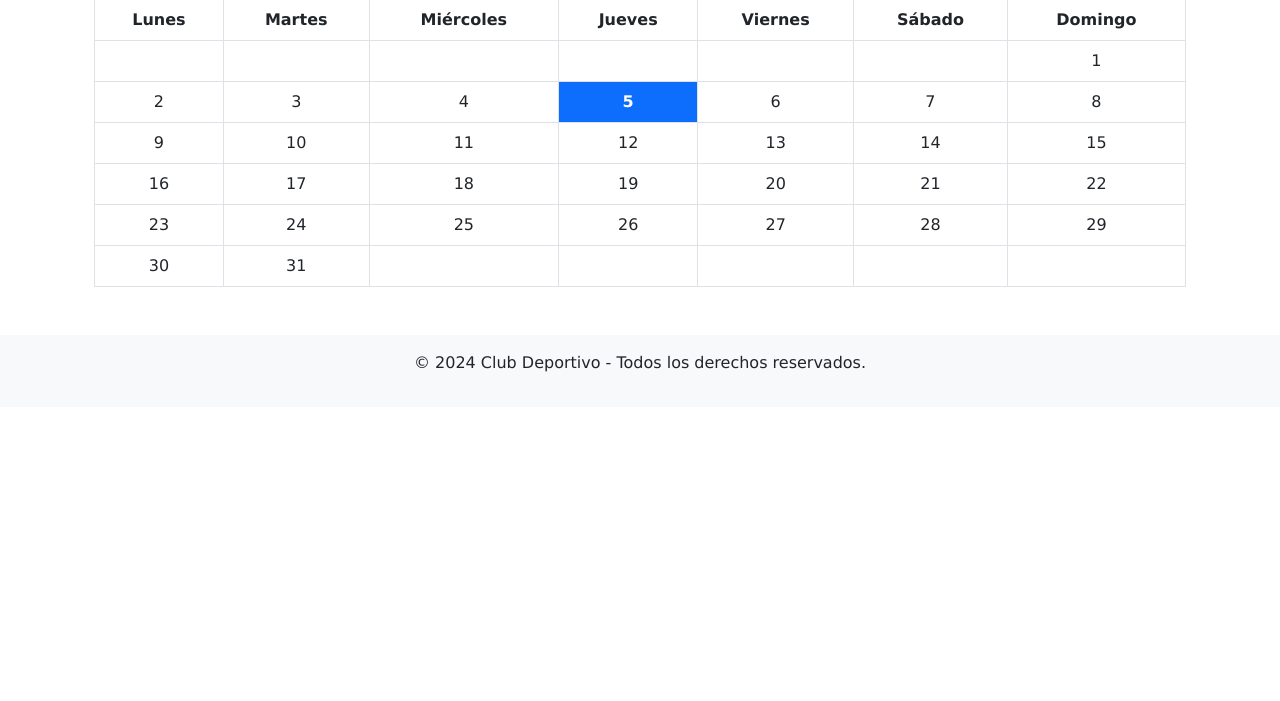
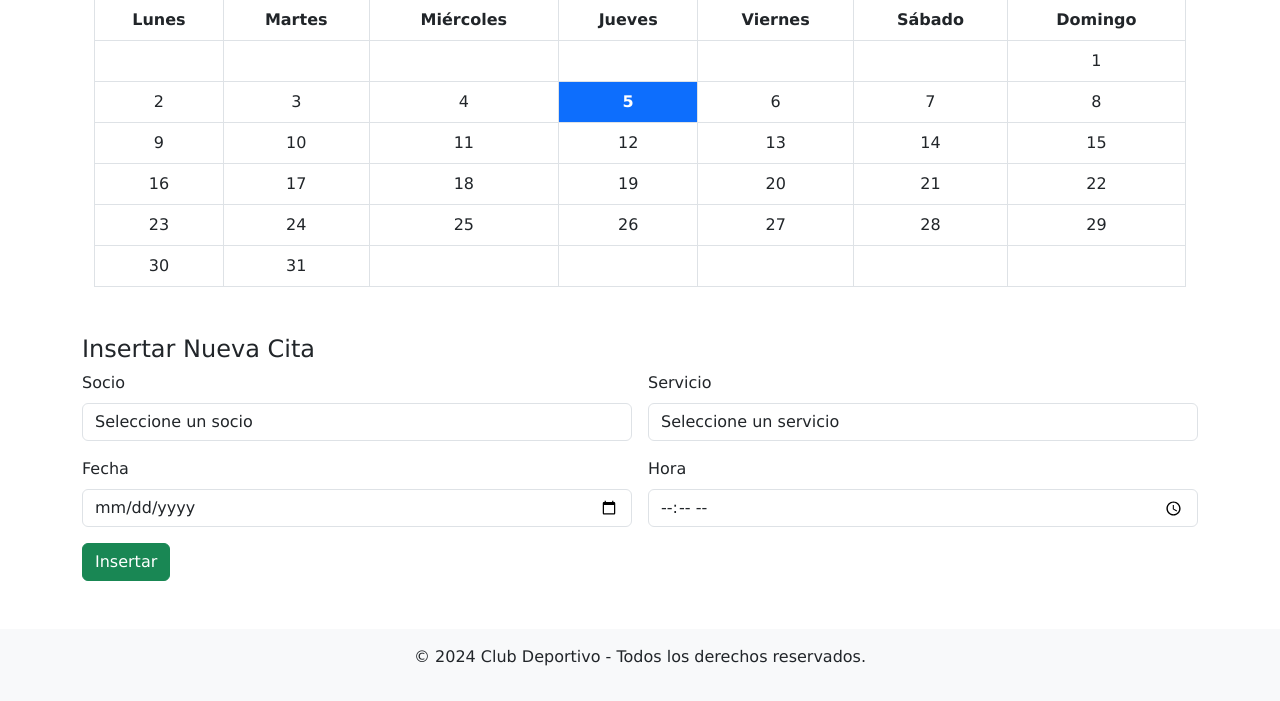
Before and after one commit to Hugo10043/ProyectoGordo, a PHP site: page /citas.php in a window 1280 px wide. Shown: the part 553-1254 px from the top of the page. Before the commit the page ends 925 px from the top, so only its background shows below. Run offline with PHP 8.4, Linux system fonts and the light colour scheme; data comes from the database, SQL or seed files in the repository.

Commit message:
Citas terminado

```diff
--- a/citas.php
+++ b/citas.php
@@ -42,8 +42,7 @@ $conexion = conectar($nombre_host, $nombre_usuario, $password_db, $nombre_db);
                 </div>
                 <div class="col-md-6">
                     <label for="fecha" class="form-label">Fecha</label>
-                    <input type="date" class="form-control" id="fecha" name="fecha"
-                        placeholder="Fecha">
+                    <input type="date" class="form-control" id="fecha" name="fecha" placeholder="Fecha">
                 </div>
                 <div class="col-12">
                     <button type="submit" name="buscar" class="btn btn-primary">Buscar</button>
@@ -65,13 +64,9 @@ $conexion = conectar($nombre_host, $nombre_usuario, $password_db, $nombre_db);
 
                 $nombreSocio = $_POST['socio'];
                 $nombreServicio = $_POST['servicio'];
-            $fecha= $_POST['fecha'];
+                $fecha = $_POST['fecha'];
 
-            echo '<section class="mb-5">
-            <form method="POST">
-                <button type="submit" name="mostrar" class="btn btn-secondary">Mostrar Calendario</button>
-            </form>
-        </section>';
+
 
                 if (!empty($nombreSocio)) {
 
@@ -92,22 +87,66 @@ $conexion = conectar($nombre_host, $nombre_usuario, $password_db, $nombre_db);
                 if (empty($nombreSocio) && empty($nombreServicio) && empty($fecha)) {
                     echo '<div class="alert alert-warning">Escribe un algun nombre de socio, de servicio o alguna fecha.';
                 }
+
+                echo '<section class="mb-5">
+            <form method="POST">
+                <button type="submit" name="mostrar" class="btn btn-secondary">Mostrar Calendario</button>
+            </form>
+        </section>';
             }
 
             if (isset($_POST['mostrar'])) {
                 calendario($conexion);
             }
 
-        if (isset($_POST['cancelar'])) {
-            $nombre = $_POST['nombre'];
+            if (isset($_POST["insertar"])) {
+                $socio = $_POST["socio"];
+                $servicio = $_POST["servicio"];
+                $fecha = $_POST["fecha"];
+                $hora = $_POST["hora"];
+                insertarNuevaCita($conexion, $socio, $servicio, $fecha, $hora);
 
-            $rutaFoto = guardarImagenes('foto');
-
-            insertarNuevoSocio($conexion, $nombre, $edad, $usuario, $contraseña, $telefono, $rutaFoto);
-
+                echo '<section class="mb-5">
+            <form method="POST">
+                <button type="submit" name="mostrar" class="btn btn-secondary">Mostrar Calendario</button>
+            </form>
+        </section>';
             }
 
             ?>
+        </section>
+
+        <section class="mb-5">
+            <h4>Insertar Nueva Cita</h4>
+            <form method="POST" class="row g-3">
+                <div class="col-md-6">
+                    <label for="socio" class="form-label">Socio</label>
+                    <select class="form-control" id="socio" name="socio" required>
+                        <?php
+                        listarNombreDeSocios($conexion)
+                            ?>
+                    </select>
+                </div>
+                <div class="col-md-6">
+                    <label for="servicio" class="form-label">Servicio</label>
+                    <select class="form-control" id="servicio" name="servicio" required>
+                        <?php
+                        listarNombreDeServicios($conexion)
+                            ?>
+                    </select>
+                </div>
+                <div class="col-md-6">
+                    <label for="fecha" class="form-label">Fecha</label>
+                    <input type="date" class="form-control" id="fecha" name="fecha" required>
+                </div>
+                <div class="col-md-6">
+                    <label for="hora" class="form-label">Hora</label>
+                    <input type="time" class="form-control" id="hora" name="hora" required>
+                </div>
+                <div class="col-12">
+                    <button type="submit" name="insertar" class="btn btn-success">Insertar</button>
+                </div>
+            </form>
         </section>
     </div>
     <?php
--- a/gestion_cita.php
+++ b/gestion_cita.php
@@ -8,6 +8,7 @@ $conexion = conectar($nombre_host, $nombre_usuario, $password_db, $nombre_db);
 // Obtener el ID del socio
 $idSocio = $_GET["id_socio"];
 $idServicio = $_GET["id_servicio"];
+$condicion= $_GET["condicion"];
 ?>
 
 <!DOCTYPE html>
@@ -16,7 +17,7 @@ $idServicio = $_GET["id_servicio"];
 <head>
     <meta charset="UTF-8">
     <meta name="viewport" content="width=device-width, initial-scale=1.0">
-    <title>Cancelar</title>
+    <title>Gestion</title>
     <link href="https://cdn.jsdelivr.net/npm/bootstrap@5.3.0/dist/css/bootstrap.min.css" rel="stylesheet">
     <script defer src="https://cdn.jsdelivr.net/npm/bootstrap@5.3.0/dist/js/bootstrap.bundle.min.js"></script>
     <script defer src="https://cdn.jsdelivr.net/npm/@popperjs/core@2.11.6/dist/umd/popper.min.js"></script>
@@ -29,7 +30,7 @@ $idServicio = $_GET["id_servicio"];
     ?>
 
     <?php
-    listarCitasPorId($conexion, $idSocio,$idServicio);
+    listarCitasPorId($conexion, $idSocio,$idServicio,$condicion);
 
     ?>
 
--- a/programa/crud.php
+++ b/programa/crud.php
@@ -48,8 +48,12 @@ function insertarNuevoSocio($conexionBD, $nombre, $edad, $usuario, $contraseña,
 function listarSocios($conexionBD)
 {
 
-    $consulta = "SELECT * FROM socio";
-    $resultado = $conexionBD->query($consulta);
+    $sentencia = "SELECT * FROM socio";
+    $consulta = $conexionBD->prepare($sentencia);
+
+    $consulta->execute();
+
+    $resultado = $consulta->get_result();
 
     if ($resultado->num_rows > 0) {
         echo '<div class="container my-5">';
@@ -57,7 +61,7 @@ function listarSocios($conexionBD)
 
         echo '<h4>Listado Completo de Socios</h4>';
 
-        while ($fila = $resultado->fetch_array(MYSQLI_ASSOC)) {
+        while ($fila = $resultado->fetch_assoc()) {
             $id = $fila["id"];
             $nombre = $fila["nombre"];
             $edad = $fila["edad"];
@@ -96,6 +100,28 @@ function listarSocios($conexionBD)
         echo '</div>';
     } else {
         echo '<p class="text-center text-muted">No hay socios registrados.</p>';
+    }
+}
+
+function listarNombreDeSocios($conexionBD)
+{
+
+    $sentencia = "SELECT id, nombre FROM socio";
+    $consulta = $conexionBD->prepare($sentencia);
+
+    $consulta->execute();
+
+    $resultado = $consulta->get_result();
+
+    if ($resultado->num_rows > 0) {
+        echo '<option value="">Seleccione un socio</option>';
+
+        while ($fila = $resultado->fetch_assoc()) {
+            $id = $fila["id"];
+            $nombre = $fila["nombre"];
+
+            echo '<option value="' . $id . '">' . $nombre . '</option>';
+        }
     }
 }
 
@@ -495,8 +521,12 @@ function listarServiciosPorNombre($conexionBD, $nombreServicio)
 
 function listarServicios($conexionBD)
 {
-    $consulta = "SELECT * FROM servicio ORDER BY precio";
-    $resultado = $conexionBD->query($consulta);
+    $sentencia = "SELECT * FROM servicio ORDER BY precio";
+    $consulta = $conexionBD->prepare($sentencia);
+
+    $consulta->execute();
+
+    $resultado = $consulta->get_result();
 
 
     echo '<div class="container my-5">';
@@ -536,6 +566,28 @@ function listarServicios($conexionBD)
     echo '</div>';
 }
 
+function listarNombreDeServicios($conexionBD)
+{
+
+    $sentencia = "SELECT id, descripcion FROM servicio";
+    $consulta = $conexionBD->prepare($sentencia);
+
+    $consulta->execute();
+
+    $resultado = $consulta->get_result();
+
+    if ($resultado->num_rows > 0) {
+        echo '<option value="">Seleccione un servicio</option>';
+
+        while ($fila = $resultado->fetch_assoc()) {
+            $id = $fila["id"];
+            $descripcion = $fila["descripcion"];
+
+            echo '<option value="' . $id . '">' . $descripcion . '</option>';
+        }
+    }
+}
+
 ?>
 
 
@@ -606,10 +658,14 @@ function insertarNuevoTestimonio($conexionBD, $autor, $contenido, $fecha)
 
 function listarTestimonios($conexionBD)
 {
-    $consulta = "SELECT * FROM testimonio ORDER BY fecha";
-    $resultado = $conexionBD->query($consulta);
-
-    // Contenedor del acordeón
+    $sentencia = "SELECT * FROM testimonio ORDER BY fecha";
+    $consulta = $conexionBD->prepare($sentencia);
+
+    $consulta->execute();
+
+    $resultado = $consulta->get_result();
+
+    // Contenedor del acordeon
     echo '<div class="container my-5">';
     echo '<div class="accordion accordion-flush" id="accordionTestimonios">';
     echo '<h4>Listado de Testimonios</h4>';
@@ -652,8 +708,12 @@ function listarTestimonios($conexionBD)
 function listarTestimonioAleatorio($conexionBD)
 {
 
-    $consulta = "SELECT * FROM testimonio ORDER BY RAND() LIMIT 1";
-    $resultado = $conexionBD->query($consulta);
+    $sentencia = "SELECT * FROM testimonio ORDER BY RAND() LIMIT 1";
+    $consulta = $conexionBD->prepare($sentencia);
+
+    $consulta->execute();
+
+    $resultado = $consulta->get_result();
 
     if ($resultado->num_rows > 0) {
 
@@ -724,8 +784,12 @@ function numeroNoticias($conexionBD)
 {
 
 
-    $consulta = "SELECT COUNT(id) as Total FROM noticia";
-    $resultado = $conexionBD->query($consulta);
+    $sentencia = "SELECT COUNT(id) as Total FROM noticia";
+    $consulta = $conexionBD->prepare($sentencia);
+
+    $consulta->execute();
+
+    $resultado = $consulta->get_result();
 
     while ($fila = $resultado->fetch_array(MYSQLI_ASSOC)) {
         $total = (int) $fila["Total"];
@@ -794,8 +858,12 @@ function listarNoticias($conexionBD, $numero)
 function listarUltimasNoticias($conexionBD)
 {
 
-    $consulta = "SELECT * FROM noticia ORDER BY fecha DESC LIMIT 3";
-    $resultado = $conexionBD->query($consulta);
+    $sentencia = "SELECT * FROM noticia ORDER BY fecha DESC LIMIT 3";
+    $consulta = $conexionBD->prepare($sentencia);
+
+    $consulta->execute();
+
+    $resultado = $consulta->get_result();
 
 
     $contador = 0;
@@ -899,7 +967,6 @@ function verNoticiaIndividual($conexionBD, $id)
 
 function insertarNuevaCita($conexionBD, $id_socio, $id_servicio, $fecha, $hora)
 {
-
     $sentencia = "INSERT INTO citas (id_socio, id_servicio, fecha, hora) VALUES (?, ?, ?, ?)";
     $consulta = $conexionBD->prepare($sentencia);
 
@@ -907,70 +974,86 @@ function insertarNuevaCita($conexionBD, $id_socio, $id_servicio, $fecha, $hora)
 
     $consulta->execute();
 
+    try {
         if ($consulta->affected_rows > 0) {
-        echo "Se ha insertado la nueva cita.";
-    } else {
-        echo "No se ha insertado la nueva cita.";
-    }
-}
-
-function cancelarCita($conexionBD, $id_socio, $id_servicio)
-{
-
+            echo '
+        <div class="col mb-3">
+            <div class="card shadow-sm">
+                <div class="card-body">
+                    <h5 class="card-title">Cita para el Socio: ' . $id_socio . '</h5>
+                    <p class="card-text">
+                        <strong>Servicio:</strong> ' . $id_servicio . '<br>
+                        <strong>Fecha:</strong> ' . $fecha . '<br>
+                        <strong>Hora:</strong> ' . $hora . '<br>
+                    </p>
+                </div>
+            </div>
+        </div>';
+        } else {
+            echo "No se pudo insertar la cita.";
+        }
+
+    } catch (mysqli_sql_exception $e) {
+        echo 'No se pudo insertar la cita. Posiblemente ya exista una igual';
+    }
+}
+
+
+function gestionCita($conexionBD, $id_socio, $id_servicio,$condicion)
+{
+        if ($condicion === "b") {
+            // Si la cita no está cancelada, podemos cancelarla
             $sentencia1 = "SELECT DAY(fecha) AS Dia FROM citas WHERE id_socio=? AND id_servicio=?";
             $consulta1 = $conexionBD->prepare($sentencia1);
             $consulta1->bind_param("ii", $id_socio, $id_servicio);
             $consulta1->execute();
-
             $resultado1 = $consulta1->get_result();
+
             if ($fila1 = $resultado1->fetch_assoc()) {
-        $fecha = (int) $fila1['Dia'];
+                $fecha = (int) $fila1['Dia'];  // Obtenemos el día de la cita
             } else {
                 echo "No se encontró la cita.";
                 return;
             }
 
-
             $diaHoy = (int) date("j");
-
 
             if ($diaHoy === $fecha) {
                 echo "No puedes anular la cita. Deberías haberlo hecho con un día de antelación.";
             } else if ($diaHoy > $fecha) {
                 echo "No puedes anular una cita ya pasada.";
             } else {
-
+                // Cancelar la cita
                 $sentencia2 = "UPDATE citas SET cancelada = 1 WHERE id_socio=? AND id_servicio=?";
                 $consulta2 = $conexionBD->prepare($sentencia2);
                 $consulta2->bind_param("ii", $id_socio, $id_servicio);
                 $consulta2->execute();
 
-
                 if ($consulta2->affected_rows > 0) {
                     echo "Se ha cancelado la cita. Redirigiendo...";
+                header("Refresh:3; url=citas.php");
                 } else {
                     echo "No se ha cancelado la cita.";
                 }
             }
-}
-
-function borrarCita($conexionBD, $id_socio, $id_servicio)
-{
-
-
+
+        } else if ($condicion === "a") {
+            // Si ya está cancelada, se procede a borrar la cita
             $sentencia = "DELETE FROM citas WHERE id_socio=? AND id_servicio=? AND cancelada=1";
             $consulta = $conexionBD->prepare($sentencia);
-
             $consulta->bind_param("ii", $id_socio, $id_servicio);
-
             $consulta->execute();
 
             if ($consulta->affected_rows > 0) {
-        echo "Se ha borrado la cita.";
-    } else {
-        echo "No se ha borrado la nueva cita posiblemente no exista o no este cancelada.";
-    }
-}
+                echo "Se ha borrado la cita. Redirigiendo...";
+            header("Refresh:3; url=citas.php");
+            } else {
+                echo "No se ha borrado la cita. Posiblemente no exista o no esté cancelada.";
+            }
+        }
+}
+
+
 
 
 function numeroCitas($conexionBD, $fecha)
@@ -1005,6 +1088,7 @@ function listarCitas($conexionBD, $fecha)
     $cancelada = 0;
 
 
+
     $sentencia = "SELECT id_socio, id_servicio, nombre, descripcion, telefono, fecha, hora, cancelada FROM citas,socio,servicio WHERE id_socio=socio.id AND id_servicio=servicio.id AND fecha=?";
     $consulta = $conexionBD->prepare($sentencia);
 
@@ -1024,8 +1108,8 @@ function listarCitas($conexionBD, $fecha)
         $estado = $cancelada ? '<span class="badge bg-danger">Cancelada</span>' : '<span class="badge bg-success">Activa</span>';
         $hayCitas = true;
         $boton = $cancelada
-            ? '<a href="gestion_cita.php?id_socio=' . $id_socio . '&id_servicio=' . $id_servicio . '" class="btn btn-danger btn-sm mt-2">Borrar Cita</a>'
-            : '<a href="gestion_cita.php?id_socio=' . $id_socio . '&id_servicio=' . $id_servicio . '" class="btn btn-warning btn-sm mt-2">Cancelar Cita</a>';
+            ? '<a href="gestion_cita.php?id_socio=' . $id_socio . '&id_servicio=' . $id_servicio . '&condicion=a" class="btn btn-danger btn-sm mt-2">Borrar Cita</a>'
+            : '<a href="gestion_cita.php?id_socio=' . $id_socio . '&id_servicio=' . $id_servicio . '&condicion=b" class="btn btn-warning btn-sm mt-2">Cancelar Cita</a>';
 
         echo '
     <div class="col">
@@ -1086,8 +1170,8 @@ function listarCitasPorNombreSocio($conexionBD, $nombreSocio)
         $estado = $cancelada ? '<span class="badge bg-danger">Cancelada</span>' : '<span class="badge bg-success">Activa</span>';
         $hayCitas = true;
         $boton = $cancelada
-            ? '<a href="gestion_cita.php?id_socio=' . $id_socio . '&id_servicio=' . $id_servicio . '" class="btn btn-danger btn-sm mt-2">Borrar Cita</a>'
-            : '<a href="gestion_cita.php?id_socio=' . $id_socio . '&id_servicio=' . $id_servicio . '" class="btn btn-warning btn-sm mt-2">Cancelar Cita</a>';
+            ? '<a href="gestion_cita.php?id_socio=' . $id_socio . '&id_servicio=' . $id_servicio .'&condicion=a" class="btn btn-danger btn-sm mt-2">Borrar Cita</a>'
+            : '<a href="gestion_cita.php?id_socio=' . $id_socio . '&id_servicio=' . $id_servicio .'&condicion=b" class="btn btn-warning btn-sm mt-2">Cancelar Cita</a>';
 
         echo '
     <div class="col">
@@ -1150,8 +1234,8 @@ function listarCitasPorNombreServicio($conexionBD, $nombreServicio)
         $estado = $cancelada ? '<span class="badge bg-danger">Cancelada</span>' : '<span class="badge bg-success">Activa</span>';
         $hayCitas = true;
         $boton = $cancelada
-            ? '<a href="gestion_cita.php?id_socio=' . $id_socio . '&id_servicio=' . $id_servicio . '" class="btn btn-danger btn-sm mt-2">Borrar Cita</a>'
-            : '<a href="gestion_cita.php?id_socio=' . $id_socio . '&id_servicio=' . $id_servicio . '" class="btn btn-warning btn-sm mt-2">Cancelar Cita</a>';
+            ? '<a href="gestion_cita.php?id_socio=' . $id_socio . '&id_servicio=' . $id_servicio . '&condicion=a" class="btn btn-danger btn-sm mt-2">Borrar Cita</a>'
+            : '<a href="gestion_cita.php?id_socio=' . $id_socio . '&id_servicio=' . $id_servicio . '&condicion=b" class="btn btn-warning btn-sm mt-2">Cancelar Cita</a>';
 
         echo '
     <div class="col">
@@ -1213,8 +1297,8 @@ function listarCitasPorFecha($conexionBD, $fecha)
         $estado = $cancelada ? '<span class="badge bg-danger">Cancelada</span>' : '<span class="badge bg-success">Activa</span>';
         $hayCitas = true;
         $boton = $cancelada
-            ? '<a href="gestion_cita.php?id_socio=' . $id_socio . '&id_servicio=' . $id_servicio . '" class="btn btn-danger btn-sm mt-2">Borrar Cita</a>'
-            : '<a href="gestion_cita.php?id_socio=' . $id_socio . '&id_servicio=' . $id_servicio . '" class="btn btn-warning btn-sm mt-2">Cancelar Cita</a>';
+            ? '<a href="gestion_cita.php?id_socio=' . $id_socio . '&id_servicio=' . $id_servicio . '&condicion=a" class="btn btn-danger btn-sm mt-2">Borrar Cita</a>'
+            : '<a href="gestion_cita.php?id_socio=' . $id_socio . '&id_servicio=' . $id_servicio . '&condicion=b" class="btn btn-warning btn-sm mt-2">Cancelar Cita</a>';
 
         echo '
     <div class="col">
@@ -1244,7 +1328,7 @@ function listarCitasPorFecha($conexionBD, $fecha)
 
 }
 
-function listarCitasPorId($conexionBD, $socio, $servicio)
+function listarCitasPorId($conexionBD, $socio, $servicio, $condicion)
 {
 
     $nombre = "";
@@ -1271,6 +1355,7 @@ function listarCitasPorId($conexionBD, $socio, $servicio)
     echo '<div class="row row-cols-1 row-cols-md-2 g-4">';
 
     $hayCitas = false;
+
 
     while ($consulta->fetch()) {
         $hayCitas = true;
@@ -1298,13 +1383,10 @@ function listarCitasPorId($conexionBD, $socio, $servicio)
 
     echo '</div>';
 
-    if ($cancelada===0) {
-        cancelarCita($conexionBD, $socio, $servicio); // Función que cancela la cita
-    }else{
-        borrarCita( $conexionBD, $socio, $servicio); // Función que cancela la cita
-    }
-
-    var_dump($cancelada);
+    gestionCita($conexionBD, $socio, $servicio, $condicion);
+
+
+
 }
 ?>
 
```
Lines whose indentation alone changed are shown as unchanged.
